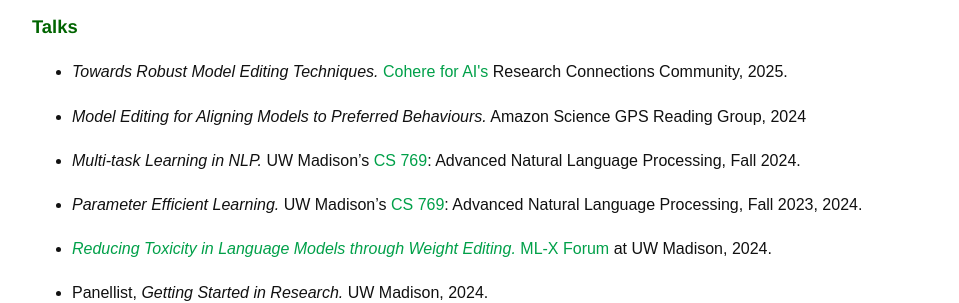
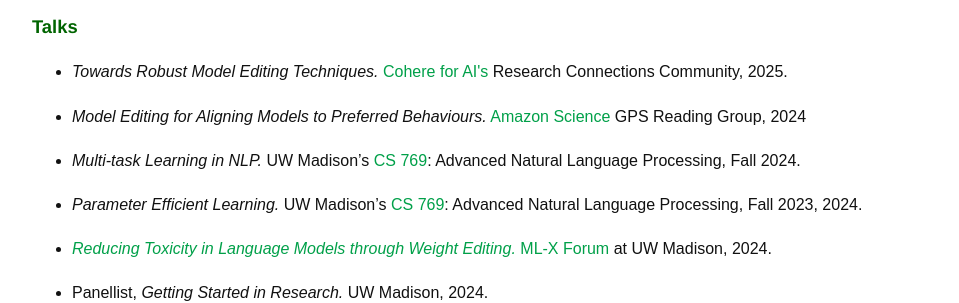
Before and after one commit to Uppaal/Uppaal.github.io, a Jekyll site: the page built from awards_service.html, in a window 1280 px wide. Shown: the part 427-730 px from the top of the page, without its empty margins (160-1119 px from the left). Built offline with Jekyll 4.4.1, drawn with Linux system fonts in a browser that asks for light colours.

Commit message:
Update awards_service.html

```diff
--- a/awards_service.html
+++ b/awards_service.html
@@ -27,7 +27,7 @@ title: Awards and Service
 <h3>Talks</h3>
 <ul>
   <li><i>Towards Robust Model Editing Techniques.</i> <a href="https://cohere.com/blog/introducing-cohere-for-ai">Cohere for AI's</a> Research Connections Community, 2025.</li>
-  <li><i>Model Editing for Aligning Models to Preferred Behaviours.</i> Amazon Science GPS Reading Group, 2024</li>
+  <li><i>Model Editing for Aligning Models to Preferred Behaviours.</i> <a href=https://www.amazon.science/">Amazon Science</a> GPS Reading Group, 2024</li>
   <li><i>Multi-task Learning in NLP.</i> UW Madison’s <a href="https://junjiehu.github.io/cs769-fall24/">CS 769</a>: Advanced Natural Language Processing, Fall 2024.</li>
   <li><i>Parameter Efficient Learning.</i> UW Madison’s <a href="https://junjiehu.github.io/cs769-fall24/">CS 769</a>: Advanced Natural Language Processing, Fall 2023, 2024.</li>
   <li><i><a href="https://www.youtube.com/watch?v=SvIl4tXo66E">Reducing Toxicity in Language Models through Weight Editing.</a></i> <a href="https://hub.datascience.wisc.edu/communities/mlx/">ML-X Forum</a> at UW Madison, 2024.</li>
```
